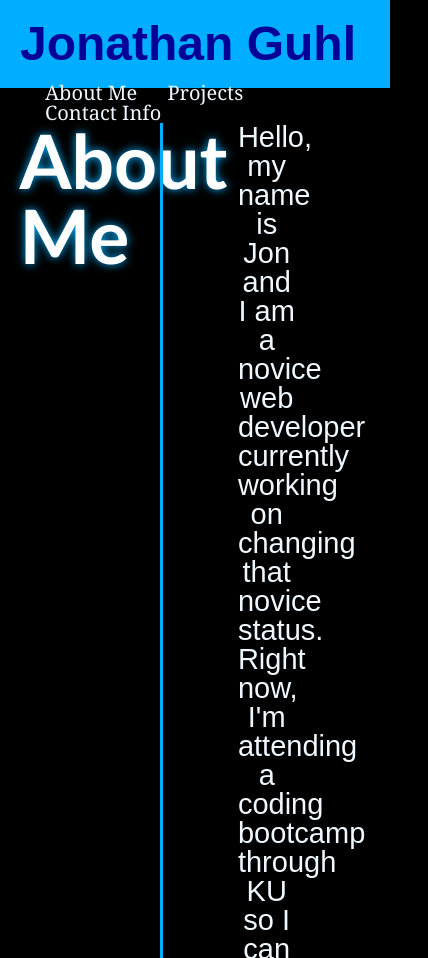
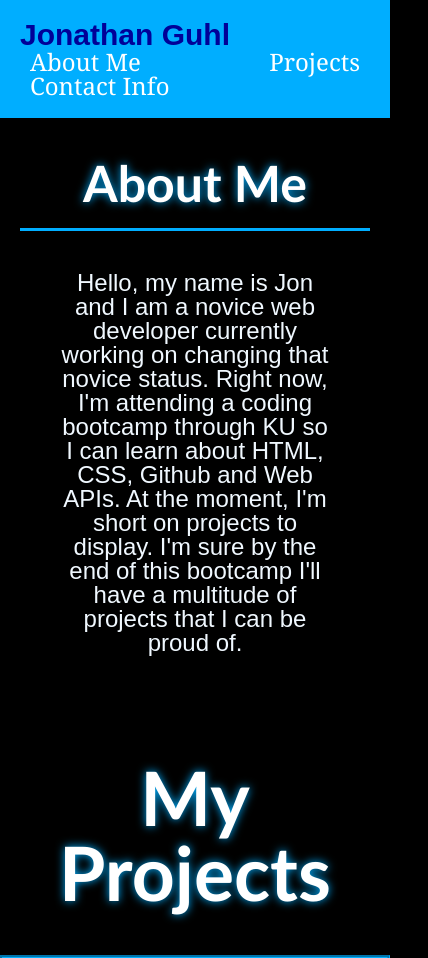
Before and after one commit to JonathanGuhl/MyPortfolioDontBeTooAmazedNow, a plain HTML site: page index.html in a window 390 px wide. Shown: the top 958 px of the page, 428 px wide, since content can reach past the window. Drawn offline with Linux system fonts and the light colour scheme.

Commit message:
Added Responsiveness in css

```diff
--- a/Assets/style.css
+++ b/Assets/style.css
@@ -1,5 +1,9 @@
 * {
     box-sizing:border-box;
+}
+
+html {
+    scroll-behavior: smooth;
 }
 
 body {
@@ -10,29 +14,50 @@ background-color: black;
     padding: 20px;
     font-family: 'Didot', 'Trebutchet MS', sans-serif;
     background-color: rgb(0, 174, 255);
-    color: rgb(1, 1, 152)
+    color: rgb(1, 1, 152);
+    display:flex;
+    flex-direction:row;
+    flex-wrap: wrap;
 }
 
-.header h1 {
-    display:inline-block;
-    font-size: 48px;
+h1 {
+    font-size:30px;
+    margin-right:auto;
 }
 
-.header div {
-    padding-top: 15px;
-    margin-right: 20px;
-    float: right;
-    font-family:Georgia, 'Times New Roman', Times, serif;
-    font-size: 20px;
+.Header-flex {
+    font-family: 'Georgia', 'Times New Roman', sans-serif;
+    display:flex;
+    flex-wrap:wrap;
+    flex-direction:row;
+    justify-content: space-between;
+    flex-basis:300px;
 }
 
-.header div ul {
-    list-style-type: none;
+.Head1  {
+    padding:10px;
+    flex-shrink:1;
+    font-size:24px;
+    color:white;
+    text-decoration: none;
+    align-content:flex-start;
 }
 
-.header div ul li {
-    display:inline-block;
-    margin-left: 25px;
+.Head2  {
+    padding:10px;
+    flex-grow:1;
+    font-size:24px;
+    color:white;
+    text-decoration: none;
+
+}
+
+.Head3  {
+    padding:10px;
+    flex-grow:1;
+    font-size:24px;
+    color:white;
+    text-decoration: none;
 }
 
 a {
@@ -45,42 +70,38 @@ p {
     color:aliceblue;
 }
 
-.About-Me {
-    padding: 5%;
-    margin:auto;
-    height:420px;
-
-}
-
-.About-Me h2 {
-    font-size: 75px;
-    color: white;
-    width:30%;
-    text-shadow: 0 0 10px rgb(0, 174, 255);
-    float: left;
-    font-family: 'Didot', 'Trebuchet MS', sans-serif;
-}
-
-.About-Me p {
-    font-size:29px;
-    border-left: 3px solid rgb(0, 174, 255);
-    padding: 0px 75px 0px;
-    text-align:center;
-    float:right;
-    width: 60%;
+.About-flex {
+    display:flex;
+    flex-direction: row;
+    flex-wrap:wrap;
+    align-content: flex-start;
+    padding: 20px;
 
 }
 
 
-.H3Header {
-    margin:0px auto 20px;
+.About1 {
+    font-size: 50px;
     padding:20px;
+    color: white;
+    text-shadow: 0 0 10px rgb(0, 174, 255);
+    font-family: 'Didot', 'Trebuchet MS', sans-serif;
+    text-align:center;
+    border-bottom: 3px solid rgb(0, 174, 255);
+}
+
+.About2 {
+    font-size:24px;
+    padding: 40px;
+    text-align:center;
+
 }
 
 .Projects h3{
     font-size: 75px;
     color: white;
-    width:30%;
+    text-align:center;
+    padding:45px;
     text-shadow: 0 0 10px rgb(0, 174, 255);
     font-family: 'Didot', 'Trebuchet MS', sans-serif;
 }
@@ -121,3 +142,52 @@ p {
     font-size: 25px;
     color:white;
 }
+
+.Contact {
+    padding: 100px;
+    font-family: 'Didot', 'Trebutchet MS', sans-serif;
+    color:white;
+    text-align:center;
+}
+
+.Contact h4 {
+    font-size:50px;
+    text-shadow: 0 0 10px rgb(0, 174, 255);
+    border-bottom: 3px solid rgb(0, 174, 255);
+}
+
+.ConContainer {
+    display:flex;
+    flex-wrap: wrap;
+    flex-basis: 500px;
+    flex-direction: row;
+    justify-content: center;
+
+}
+
+.Con1 {
+    padding:10px;
+    font-size:32px;
+    flex-shrink:1;
+}
+
+.Con2 {
+    padding:10px;
+    font-size:32px;
+    flex-shrink:1;
+}
+
+
+
+
+
+
+
+
+@media screen and (max-width: 768px) {
+body ,
+
+
+
+
+}
--- a/index.html
+++ b/index.html
@@ -13,26 +13,27 @@
     <header class="header">
         <h1>Jonathan Guhl</h1>
         <div>
-          <ul>
-            <li><a href="#About-Me">About Me</a></li>
-            <li><a href="#Projects">Projects</a></li>
-            <li><a href="#Contact-Info">Contact Info</a></li>
+          <ul class="Header-flex">
+            <li><a href="#About-Me" class="Head1">About Me</a></li>
+            <li><a href="#Projects" class="Head2">Projects</a></li>
+            <li><a href="#Contact-Info" class="Head3">Contact Info</a></li>
           </ul>
         </div>
       </header>
 <!-- About Me  -->
 <main>
     <section id="About-Me" class="About-Me">
-        <article>
-            <h2>About Me</h2>
-            <img>
-            <p>Hello, my name is Jon and I am a novice web developer currently working on changing that novice status. Right now, I'm attending a coding bootcamp through KU so I can learn about HTML, CSS, Github and Web APIs. At the moment, I'm short on projects to display. I'm sure by the end of this bootcamp I'll have a multitude of projects that I can be proud of. </p>
+        <article class="About-flex">
+            <div>
+            <h2 class="About1">About Me</h2>
+            <p class="About2">Hello, my name is Jon and I am a novice web developer currently working on changing that novice status. Right now, I'm attending a coding bootcamp through KU so I can learn about HTML, CSS, Github and Web APIs. At the moment, I'm short on projects to display. I'm sure by the end of this bootcamp I'll have a multitude of projects that I can be proud of. </p>
+            </div>
         </article>
     </section>
 <!-- Projects Header -->
     <section id="Projects" class="Projects">
         <h3 class="H3Header">My Projects</h3>
-            <div class="BigImage">
+            <div>
                 <div class="Gallery1">
                 <a href="https://jonathanguhl.github.io/JonGuhlModule1-Project/" target="_blank"><img src="Assets/Module1-Screenshot.jpg" alt="Browser for a company"></a>
                 <p class="desc">Bootcamp Project</p>
@@ -62,10 +63,10 @@
 <!-- Contact Info -->
     <section id="Contact-Info" class="Contact">
         <h4>Contact Info</h4>
-        <ul>
-            <li>(888)888-8888</li>
-            <li>teflonjuan@icloud.com</li>
-        </ul>
+            <ul class="ConContainer">
+                <li class="Con1">(888)888-8888</li>
+                <li class="Con2">ExampleEmail@icloud.com</li>
+            </ul>
      </section>
 <!-- Footer -->
     <footer>Thanks for visiting!</footer>
```
